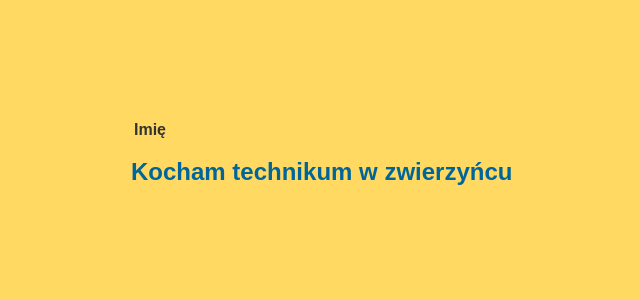
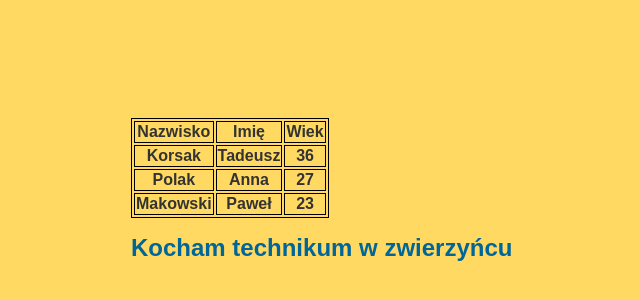
Before and after one commit to Vika902/test6, a plain HTML site: page index.html in a window 1280 px wide. Shown: the part 282-582 px from the top of the page, without its empty margins (449-1089 px from the left). Drawn offline with Linux system fonts and the light colour scheme.

Commit message:
Update index.html

```diff
--- a/index.html
+++ b/index.html
@@ -14,7 +14,9 @@
     <meta name="robots" content="index">
 	<meta name="title" content="Vika Panchenko">
 	<style>
-
+	table, th, td {
+border: 1px solid black;
+}
     body {
 	    font-family: 'Assistant', sans-serif;
         background-color: #FFD961;
@@ -33,8 +35,11 @@
 
 	<body>
 		<table>
-		<tr><th>Imię</th></tr>
-		</table>
+<tr><th>Nazwisko</th><th>Imię</th><th>Wiek</th></tr>
+<tr><th>Korsak</th><th>Tadeusz</th><th>36</th></tr>
+<tr><th>Polak</th><th>Anna</th><th>27</th></tr>
+<tr><th>Makowski</th><th>Paweł</th><th>23</th></tr>
+</table>
 		<h1>Kocham technikum w zwierzyńcu</h1>
 	</body>
 
```
